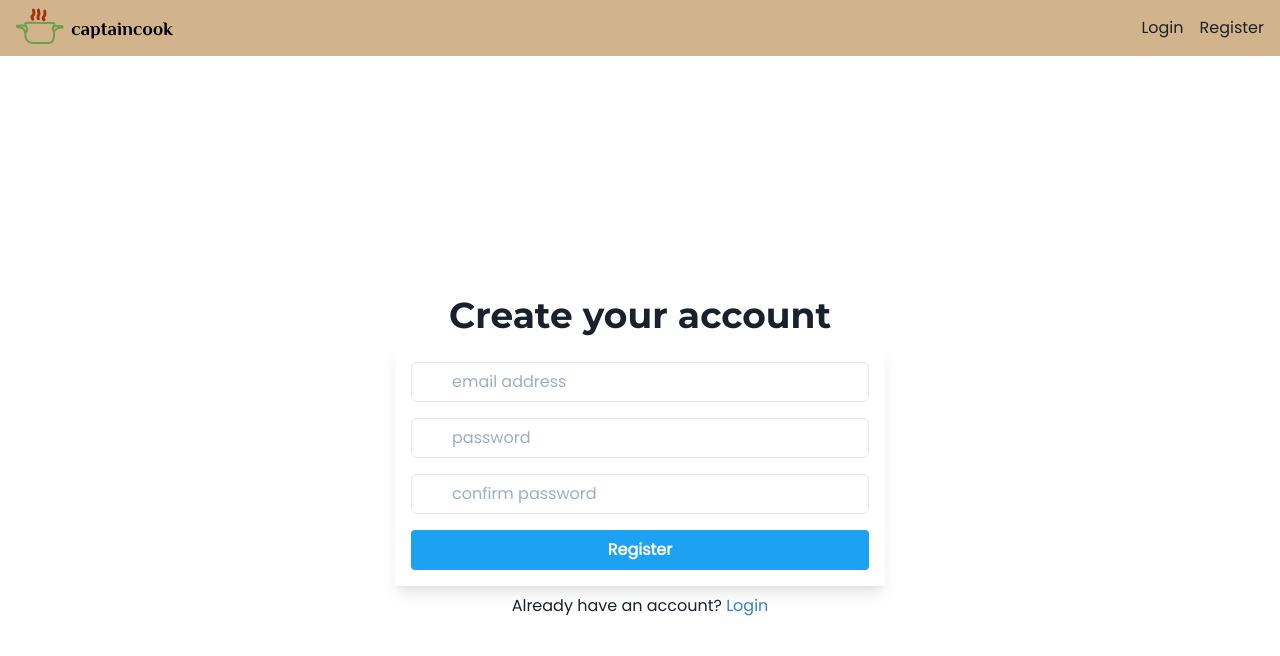
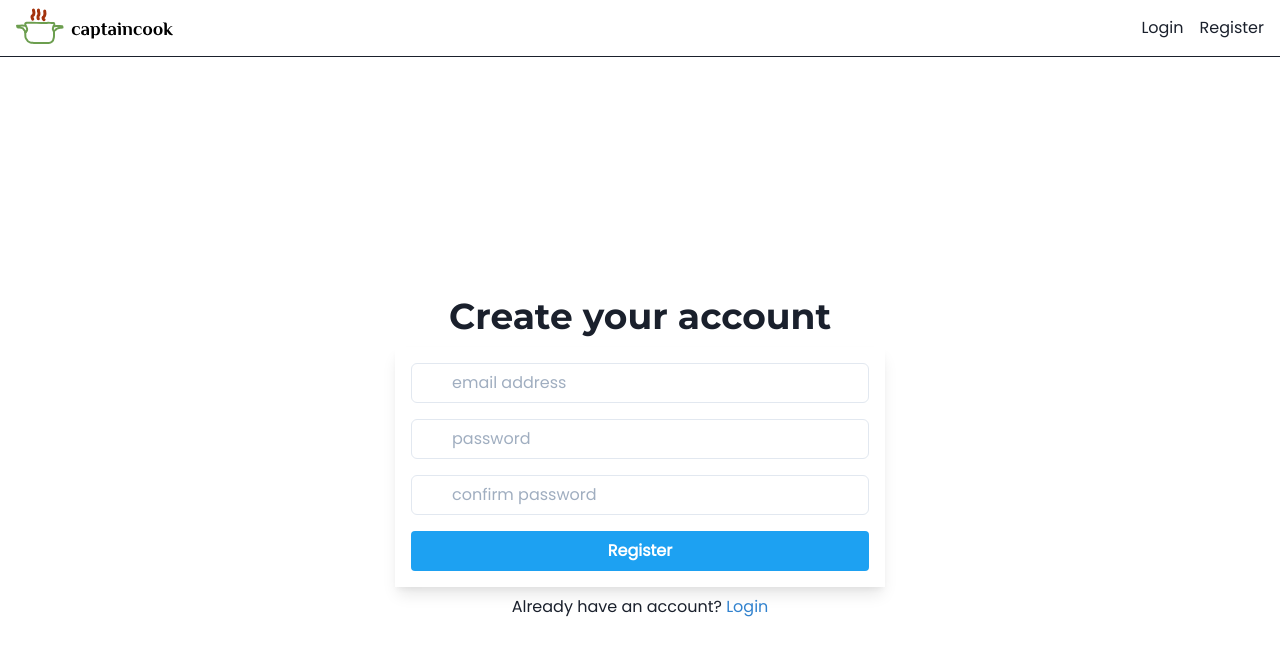
Before and after one commit to listentothefrog/captaincook, a React (Create React App) app in the folder triumph/: page / in a window 1280 px wide. Shown: the top 656 px of the page. Built offline with nearby package versions, Linux system fonts and the light colour scheme.

Commit message:
Refactored navbar

```diff
--- a/triumph/src/components/Header.tsx
+++ b/triumph/src/components/Header.tsx
@@ -5,13 +5,14 @@ const HeaderComponent = () => {
   return (
     <Flex
       justifyContent={"space-between"}
-      background={"tan"}
+      border={2}
+      borderBottom={"1px"}
       alignContent={"center"}
     >
       <Box marginTop={"2"} marginLeft={"4"}>
         <img src={logo} className="cursor-pointer" alt="logo" />
       </Box>
-      <Box className="flex items-center justify-end w-92 mr-10">
+      <Box>
         <Flex
           margin={"2"}
           width={"full"}
```
